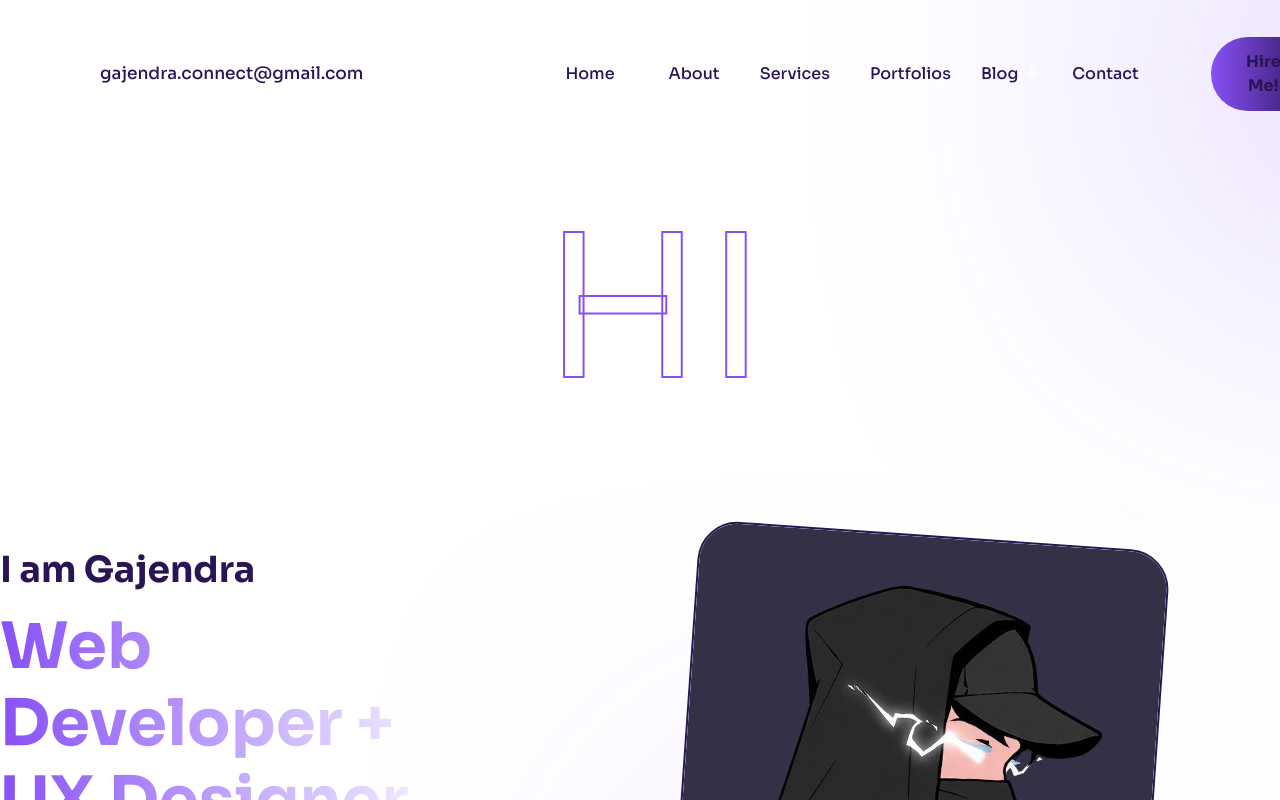
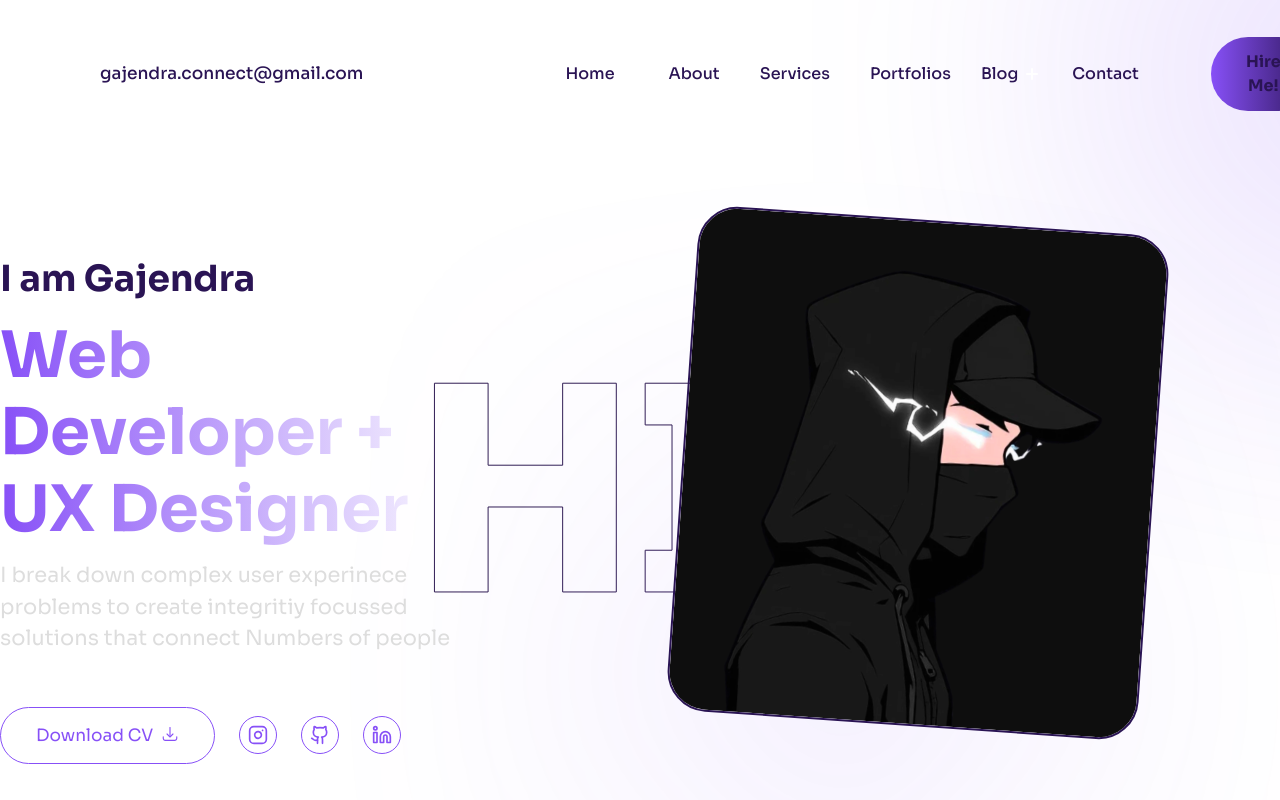
Before and after one commit to gajju44/Portfolio, a React (Vite) app: page / in a window 1280 px wide. Built offline with nearby package versions, Linux system fonts and the light colour scheme.

Commit message:
animated hi svg and hero image change

```diff
--- a/src/Pages/HomePage/Introduction.jsx
+++ b/src/Pages/HomePage/Introduction.jsx
@@ -1,17 +1,21 @@
 import React from "react";
 import SecondaryBtn from "../../Components/SharedComponent/Buttons/SecondaryBtn";
 import DownloadLogo from "../../assets/HomePage/DownloadLogo.jsx";
-import Gajju from "../../assets/HomePage/unnamed.webp";
+import Gajju from "../../assets/HomePage/profile.webp";
 import { Download, Twitter, Instagram, Linkedin, Github } from "lucide-react";
 
 function Introduction() {
   return (
     <>
       <div className="relative flex flex-col items-start  w-full  xl:max-w-[1320px] 2xl:max-w-[1400px]  mx-auto ">
-      <svg viewBox="0 0 1320 300">
-        <text x="50%" y="50%" textAnchor="middle" className="animate-stroke">
+
+
+      <svg viewBox="0 0 1320 300" className="animate-stroke">
+        <text x="50%" y="50%" textAnchor="middle" className="svgtext">
           HI        </text>
       </svg>
+
+
       <div className="blur"/>
         <div className="flex gap-52 w-full flex-row">
           {/* {from here to */}
@@ -62,11 +66,11 @@ function Introduction() {
           </div>
           {/* to here is intro text and btn */}
           <div className="blur !bottom-0 !top-auto left-[55%] !w-[220px] !h-[220px]"/>
-          <div className="relative">
+          <div className="relative -top-6">
             <img
               src={Gajju}
               alt="Profile"
-              className="img-blur mt-4 w-[472px] h-[506px] duration-300 transition-all rounded-[40px] rotate-[4deg] border-[2px] hover:rotate-0 hover:border-[#8750f7] border-[#2a1454]"
+              className="img-blur mt-4 w-[472px] h-[506px] duration-500 transition-all rounded-[40px] rotate-[4deg] border-[2px] hover:rotate-0 hover:border-[#8750f7] border-[#2a1454]"
             />
           </div>
         </div>
--- a/src/index.css
+++ b/src/index.css
@@ -1,5 +1,5 @@
 @import url('https://fonts.googleapis.com/css2?family=Sora:wght@400;500;700&display=swap');
-
+@import url('https://fonts.googleapis.com/css2?family=El+Messiri:wght@400..700&family=Merriweather:ital,wght@0,300;0,400;0,700;0,900;1,300;1,400;1,700;1,900&family=Russo+One&display=swap');
 
 @tailwind base;
 @tailwind components;
@@ -12,6 +12,7 @@
 
 :root {
   --Sora: 'Sora', sans-serif;
+  --Ruso:"Russo One", sans-serif;;
   line-height: 1.5;
   font-weight: 400;
 
@@ -31,21 +32,35 @@
 }
 
 .animate-stroke {
-  font-size: 200px; /* Adjust the font size as per your design */
-  font-family: var(--Sora);
+
   fill: transparent;
-  stroke: #8750f7;
-  stroke-width: 2px;
+ position: absolute;
+ left: -50px;
+    top: 15%;
+    position: absolute;
+  width: 100%;
+  height: 100%;
+  z-index: -100;
+  animation: breathing 3s ease-in-out infinite;
+}
+
+.svgtext{
+ stroke: #2f1c52;
+  stroke-width: 1px;
+  font-size: 300px;
+  font-family: var(--Ruso);
+  font-weight: lighter;
+
   letter-spacing: 2px;
-  animation: breathing 3s ease-in-out infinite; /* Apply the breathing animation */
+
 }
 
 @keyframes breathing {
   0%, 100% {
-    transform: scale(1); /* Normal size */
+    transform: scale(1);
   }
   50% {
-    transform: scale(1.1); /* Scales up by 10% */
+    transform: scale(1.1);
   }
 }
 
```
Also changed, not shown: src/assets/HomePage/profile.webp (added), src/assets/HomePage/unnamed.webp (deleted).
